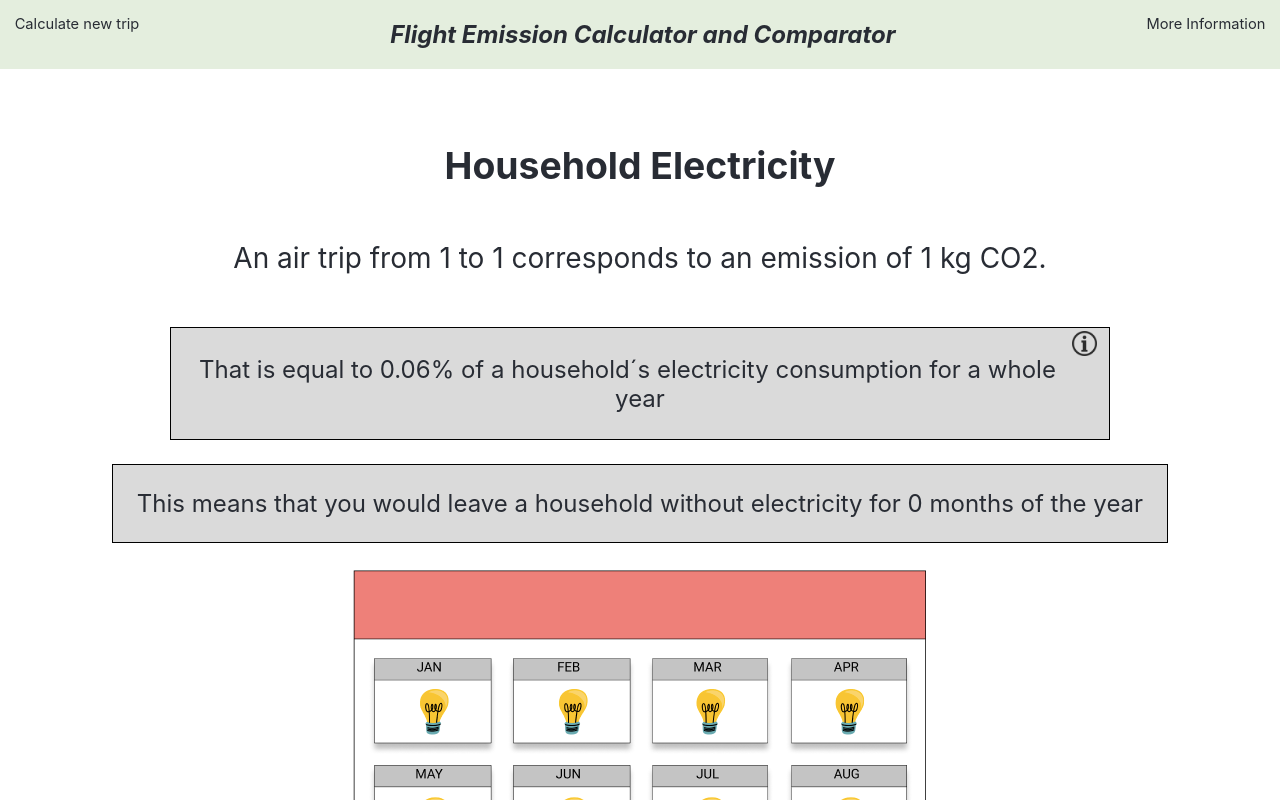
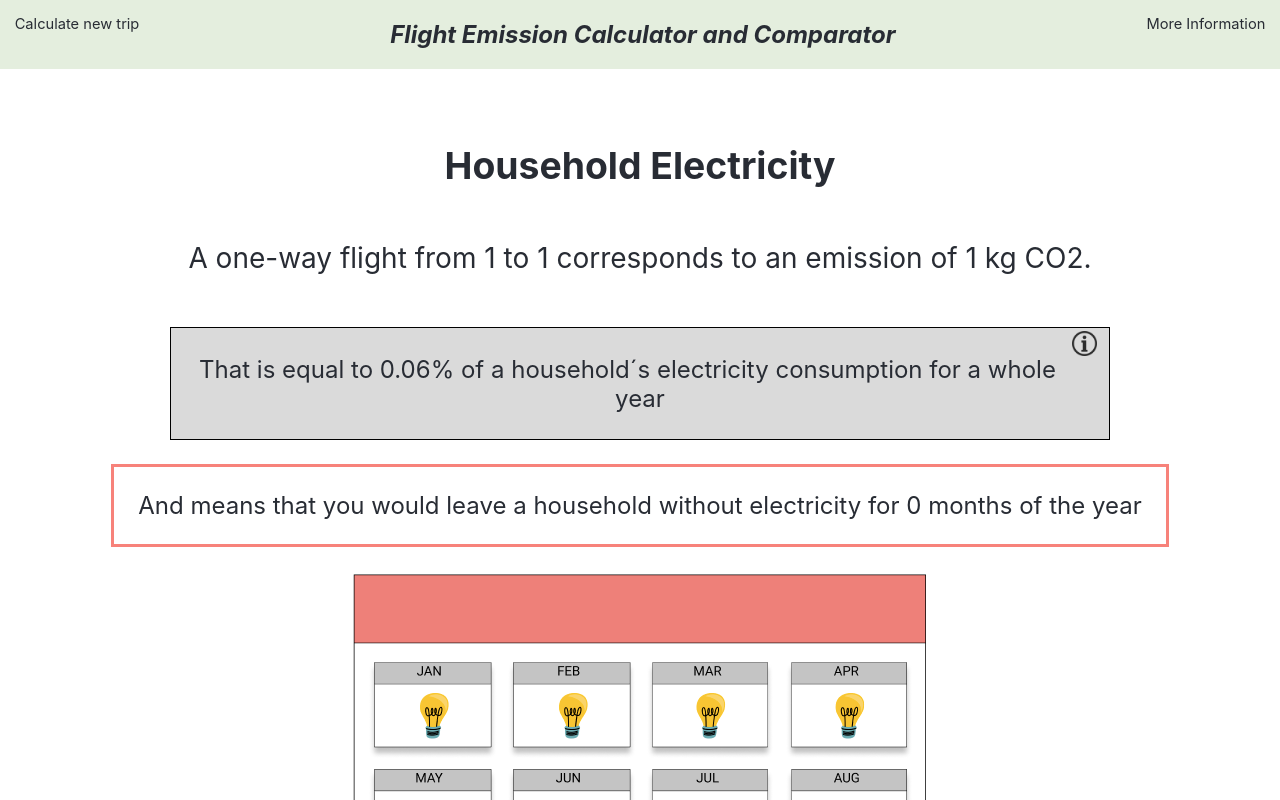
Before and after one commit to vilmaviola/flight-emission, a React (Create React App) app: page /1/1/1/1/household in a window 1280 px wide. Shown: the top 800 px of the page. Built offline with nearby package versions, Linux system fonts and the light colour scheme.

Commit message:
Changed so text is dynamic with one-way flight or roundtrip

```diff
--- a/src/Views/Comparison1.js
+++ b/src/Views/Comparison1.js
@@ -54,7 +54,7 @@ function Comparison1({ match }) {
     }
   }
 
-  function chartDivText() {
+  function airTripText() {
     if (match.params.roundTrip == "true") {
       return (
         <p>A roundtrip flight between {fly_from} and {fly_to} equals {budget_percent}% of your individual carbon budget for a whole year</p>
@@ -87,7 +87,7 @@ function Comparison1({ match }) {
                         <p className="tooltiptext-text">This air trip corresponds to a carbon emission of {carbon_emission} kg</p>
                     </span>
                   </div>
-                  {chartDivText()}
+                  {airTripText()}
                   <p>That means you would go {over_budget}% over your CO2 budget that you have for 1 year</p>
               </div>
 
@@ -108,7 +108,7 @@ function Comparison1({ match }) {
                         <p className="tooltiptext-text">This air trip corresponds to a carbon emission of {carbon_emission} kg</p>
                     </span>
                   </div>
-                  {chartDivText()}
+                  {airTripText()}
               </div>
 
             <div className="chart">
--- a/src/Views/Comparison2.js
+++ b/src/Views/Comparison2.js
@@ -170,12 +170,11 @@ function Comparison2({ match }) {
         );
       }
 
-
     } else {
       return(
 
         <div className="calender-wrap">
-            <p className="calender-wrap--first-p">This means that you would leave a household without electricity for {months_used} months of the year</p>
+            <p id="calender-wrap--first-p" >And means that you would leave a household without electricity for {months_used} months of the year</p>
             {get_calender_img()}
             <p className="calender-wrap--second-p">That leaves {months_left} months that a household would have electricity</p>
         </div>
@@ -184,11 +183,24 @@ function Comparison2({ match }) {
     }
   }
 
+  function airTripText() {
+    if (match.params.roundTrip == "true") {
+      return (
+        <p>A roundtrip flight between {match.params.from} and {match.params.destination} corresponds to an emission of {match.params.emissions} kg CO2. </p>
+      );
+    }
+    else {
+      return(
+        <p>A one-way flight from {match.params.from} to {match.params.destination} corresponds to an emission of {match.params.emissions} kg CO2. </p>
+      );
+    }
+  }
+
   return (
     <div>
         <h1>Household Electricity</h1>
         <div className="start-subheading">
-          <p>An air trip from {match.params.from} to {match.params.destination} corresponds to an emission of {match.params.emissions} kg CO2. </p>
+          {airTripText()}
 
           <div className="info-box--carbon">
             <div className="tooltip">
--- a/src/Views/Comparison3.js
+++ b/src/Views/Comparison3.js
@@ -9,11 +9,26 @@ function Comparison3({ match }) {
     const recycled_plastic = Math.round((match.params.emissions/1.5) * 100) / 100;
     const number_years = Math.round(recycled_plastic/8);
 
+    function airTripText() {
+        if (match.params.roundTrip == "true") {
+          return (
+            <p>A roundtrip flight between {match.params.from} and {match.params.destination} corresponds to an emission of {match.params.emissions}kg CO2</p>
+
+          );
+        }
+        else {
+          return(
+            <p>A one-way flight from {match.params.from} to {match.params.destination} corresponds to an emission of {match.params.emissions} kg CO2. </p>
+          );
+        }
+      }
+
+
   return (
     <div>
         <h1>Plastic Recycle</h1>
         <div className="start-subheading">
-            <p>An air trip from {match.params.from} to {match.params.destination} corresponds to an emission of {match.params.emissions}kg CO2</p>
+            {airTripText()}
         </div>
 
         <div className="info-box--carbon">
--- a/src/Views/Summary.js
+++ b/src/Views/Summary.js
@@ -43,11 +43,24 @@ function Summary({ match }) {
     }
   }
 
+  function airTripText() {
+    if (match.params.roundTrip == "true") {
+      return (
+        <p>A roundtrip flight between {match.params.from} and {match.params.destination} corresponds to an emission of {match.params.emissions}kg CO2</p>
+      );
+    }
+    else {
+      return(
+        <p>A one-way flight from {match.params.from} to {match.params.destination} corresponds to an emission of {match.params.emissions} kg CO2. </p>
+      );
+    }
+  }
+
   return (
     <div className="start">
         <h1>Summary</h1>
         <div className="start-subheading">
-          <p>An air trip from {match.params.from} to {match.params.destination} corresponds to a corbon emission of {match.params.emissions}kg</p>
+          {airTripText()}
         </div>
 
         <div className="summary-container">
--- a/src/css/Comparison2.css
+++ b/src/css/Comparison2.css
@@ -40,3 +40,14 @@
     margin-top: 1em;
     padding: 0.1em 0.5em 0.1em 0.5em;
   }
+
+  #calender-wrap--first-p {
+    justify-content: center;
+    border: 3px solid rgba(241, 28, 14, 0.55);
+
+    box-sizing: border-box;
+    display: inline-block;
+    font-size: 18pt;
+    margin-top: 1em;
+    padding: 1em 1em 1em 1em;
+  }
```
